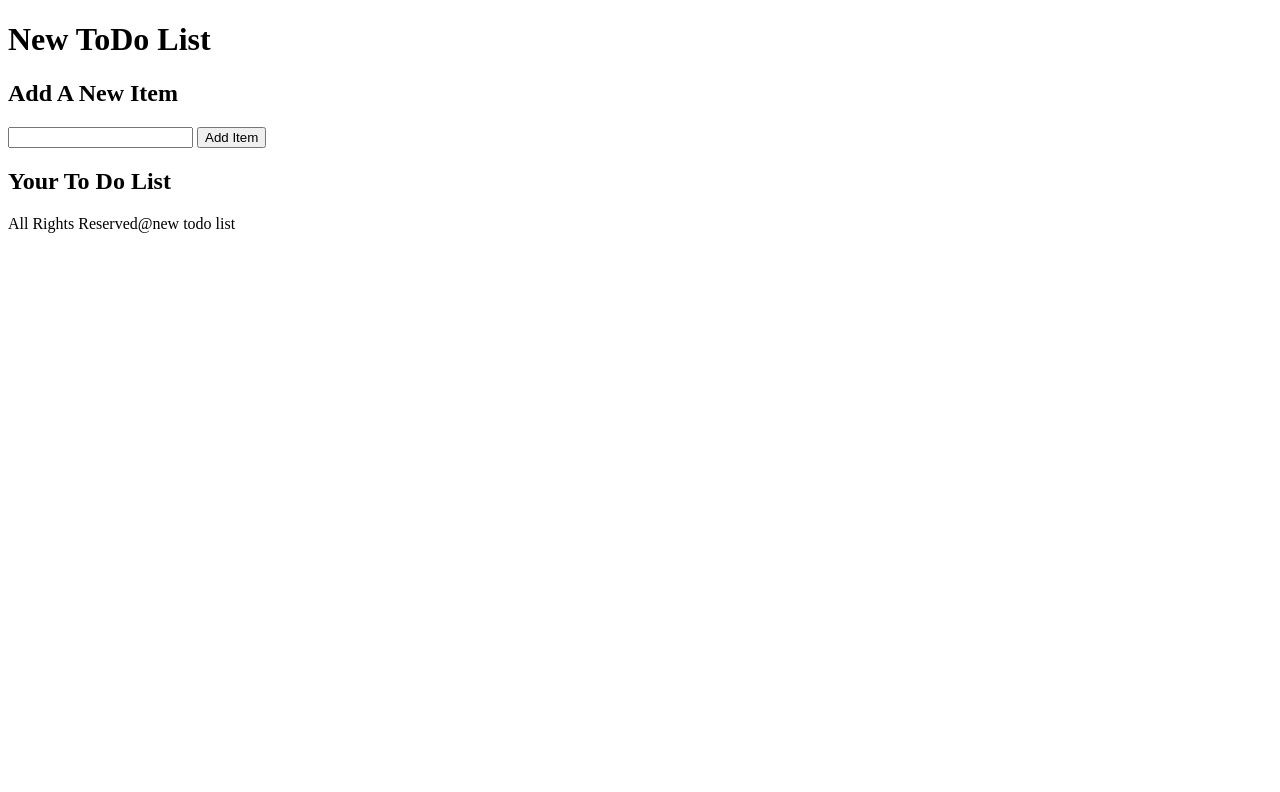
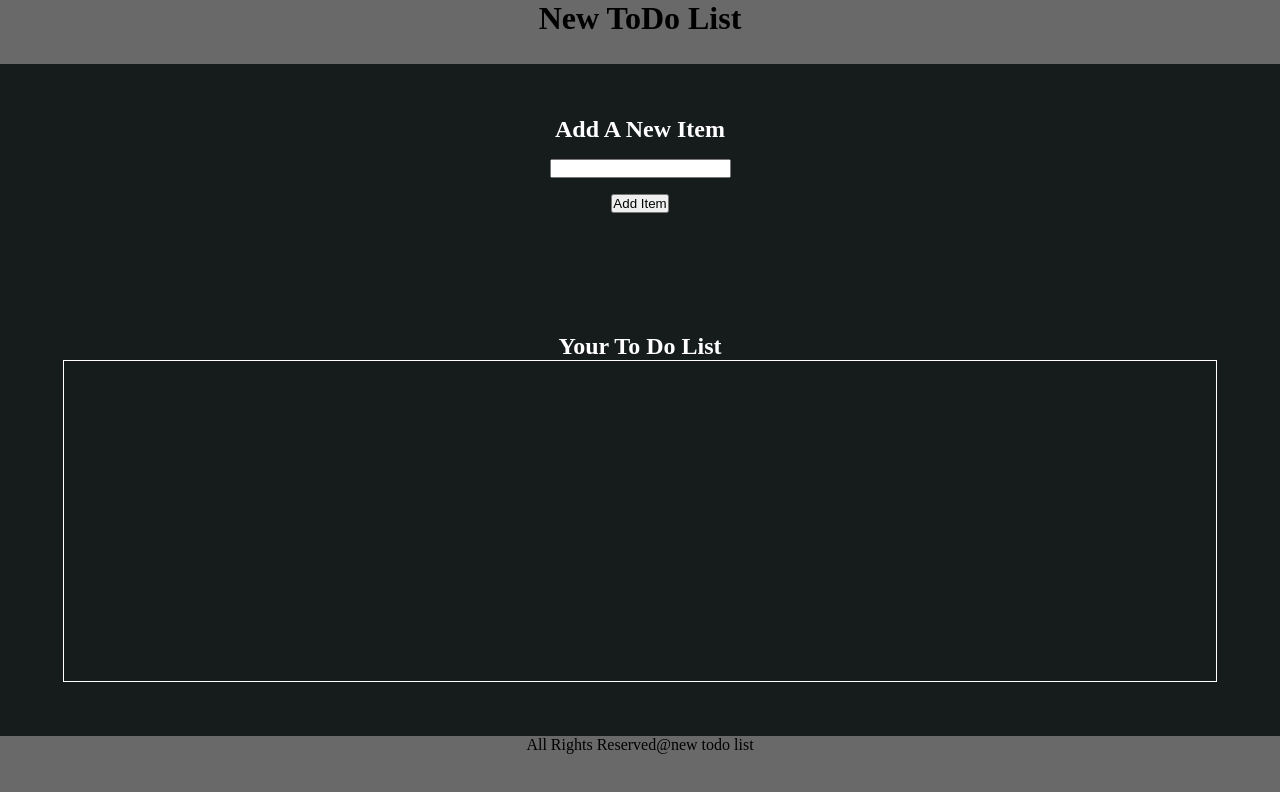
Before and after one commit to uodeeb/new-todolist, a plain HTML site: page index.html in a window 1280 px wide. Drawn offline with Linux system fonts and the light colour scheme.

Commit message:
Basic App Layout

```diff
--- a/index.html
+++ b/index.html
@@ -9,7 +9,7 @@
 </head>
 <body>
     <div id="container">
-        <header>
+        <header id="head">
             <h1>New ToDo List</h1>
         </header>
         <main id="app__cont">
@@ -19,26 +19,17 @@
                 <input type="submit" value="Add Item">
             </section>
             <section id="error">
-
             </section>
             <section id="list">
                 <h2 id="list__head">Your To Do List</h2>
                 <section id="list__cont">
-
                 </section>
             </section>
         </main>
-        <footer>
+        <footer id="foot">
             <p>All Rights Reserved@new todo list</p>
         </footer>
     </div>
-
-
-
-
-
-
-
     <script src="/index.js"></script>
 </body>
 </html>
--- a/style.css
+++ b/style.css
@@ -0,0 +1,72 @@
+* {
+    margin: 0px;
+    padding: 0px;
+    /* background-color: cornsilk; */
+}
+
+#container {
+    width: 100vw;
+    height: 100vh;
+    text-align: center;
+    display: grid;
+    grid-template-columns: 1fr;
+    grid-template-rows: 5vw 1fr 5vw;
+    grid-template-areas:
+    "hd"
+    "mn"
+    "ft"
+    ;
+}
+
+#head {
+    grid-area: hd;
+    background-color: dimgrey;
+}
+
+#app__cont {
+    grid-area: mn;
+    background-color: rgb(22, 27, 27);
+    color: #fff;
+    display: flex;
+    flex-direction: column;
+    justify-items: center;
+}
+
+#add__items{
+    flex: 3;
+    display: flex;
+    flex-direction: column;
+    gap: 2vh;
+    align-items: center;
+    justify-content: center;
+}
+
+#error{
+    flex: 1;
+}
+
+#list{
+    flex: 6;
+    display: flex;
+    flex-direction: column;
+    align-items: center;
+}
+
+#list__cont {
+    width: 90vw;
+    height: 40vh;
+    border: 1px solid #fff;
+}
+
+
+
+
+
+
+
+
+
+#foot {
+    grid-area: ft;
+    background-color: dimgrey;
+}
```
